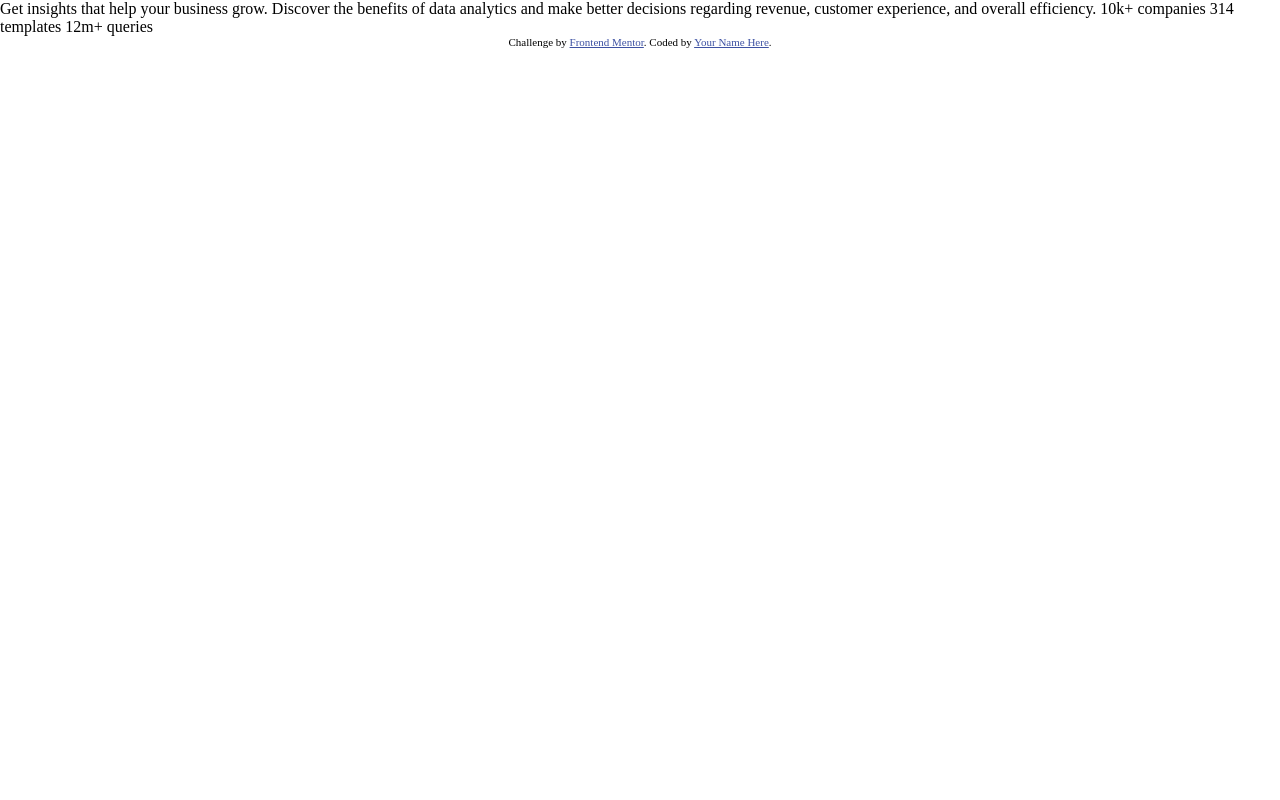
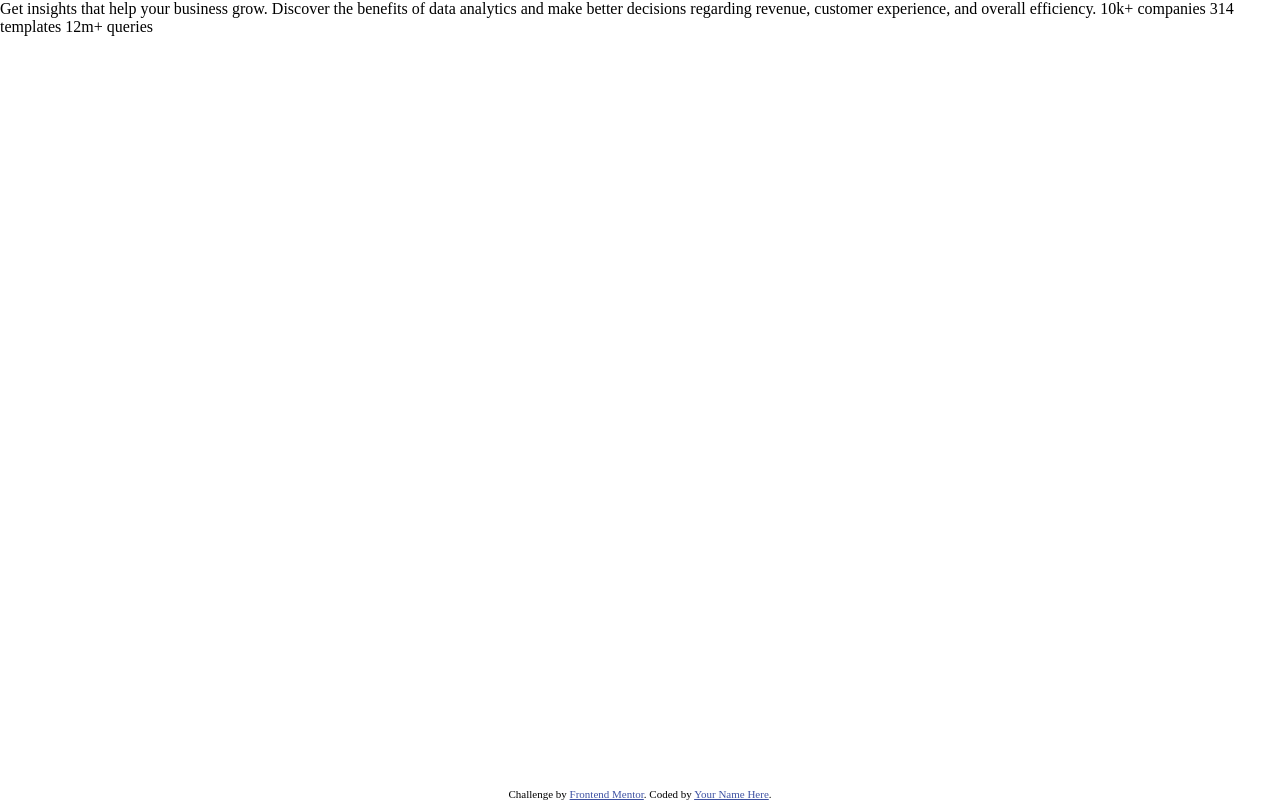
Before and after one commit to abhijeetjohnkujur/card, a plain HTML site: page index.html in a window 1280 px wide. Drawn offline with Linux system fonts and the light colour scheme.

Commit message:
Added footer

```diff
--- a/index.html
+++ b/index.html
@@ -17,6 +17,11 @@
 </head>
 <body>
 
+  <div class="container">
+
+
+  </div>
+
   Get insights that help your business grow.
 
   Discover the benefits of data analytics and make better decisions regarding revenue, customer
--- a/style/styles.css
+++ b/style/styles.css
@@ -1,5 +1,16 @@
-*{
-    margin: 0;
-    padding: 0;
-    box-sizing: border-box;
+* {
+  margin: 0;
+  padding: 0;
+  box-sizing: border-box;
 }
+
+html {
+  height: 100%;
+}
+
+.attribution {
+  position: fixed;
+  left: 0;
+  bottom: 0;
+  width: 100%;
+}
```
